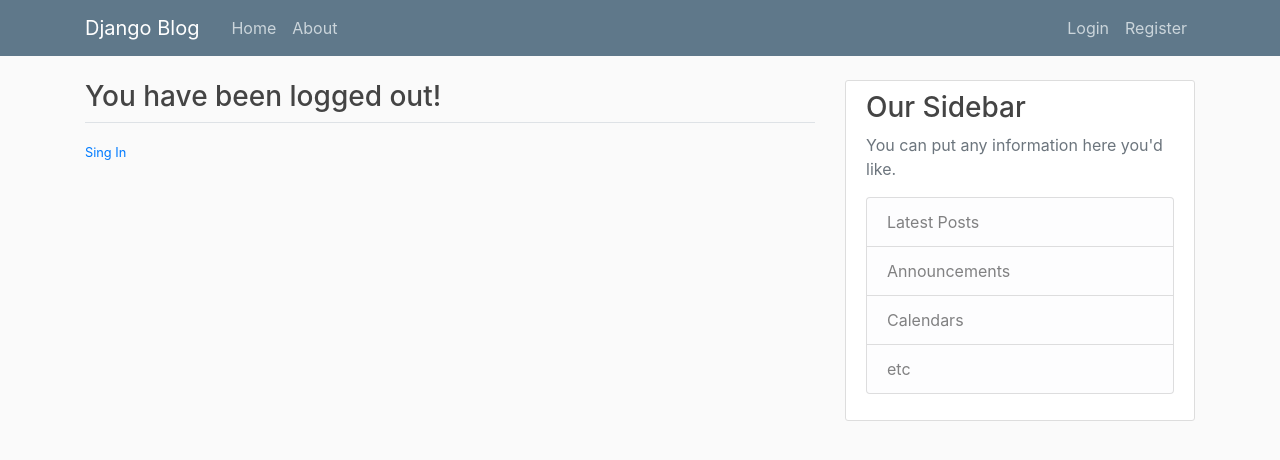
After one commit to mohammadraasel/django_blog, a Django app: page /logout/ in a window 1280 px wide. The commit adds this page. Shown: the top 460 px of the page. Run offline with Django 3.2, Linux system fonts and the light colour scheme; some libraries are stand-ins or nearby versions.

Commit message:
login functionality added

```diff
--- a/blog/templates/blog/base.html
+++ b/blog/templates/blog/base.html
@@ -37,8 +37,14 @@
                         </div>
                         <!-- Navbar Right Side -->
                         <div class="navbar-nav">
-                            <a class="nav-item nav-link" href="#">Login</a>
-                            <a class="nav-item nav-link" href="{% url 'user_register' %}">Register</a>
+                            {% if user.is_authenticated %}
+                                <a class="nav-item nav-link" href="{% url 'user_profile' %}">Profile</a>
+                                <a class="nav-item nav-link" href="{% url 'logout'%}">Logout</a>
+                            {% else %}
+                                <a class="nav-item nav-link" href="{% url 'login'%}">Login</a>
+                                <a class="nav-item nav-link" href="{% url 'register' %}">Register</a>
+                            {% endif %}
+
                         </div>
                     </div>
                 </div>
--- a/blog/urls.py
+++ b/blog/urls.py
@@ -1,6 +1,7 @@
 
 from django.urls import path
 from . import views
+
 
 urlpatterns = [
     path('', views.home, name ='blog_home'),
--- a/django_blog/settings.py
+++ b/django_blog/settings.py
@@ -127,3 +127,6 @@ USE_TZ = True
 STATIC_URL = '/static/'
 
 CRISPY_TEMPLATE_PACK = 'bootstrap4'
+
+LOGIN_REDIRECT_URL = 'blog_home'
+LOGIN_URL = "login"
--- a/django_blog/urls.py
+++ b/django_blog/urls.py
@@ -1,10 +1,14 @@
 
 from django.contrib import admin
 from django.urls import path, include
-from users import views
+from users import views as user_view
+from django.contrib.auth import views as auth_view
 
 urlpatterns = [
     path('admin/', admin.site.urls),
-    path('register/', views.register, name='user_register'),
-    path('', include('blog.urls'))
+    path('', include('blog.urls')),
+    path('register/', user_view.register, name ='register'),
+    path('profile/', user_view.profile, name ='user_profile'),
+    path('login/', auth_view.LoginView.as_view(template_name = 'users/login.html'), name ='login'),
+    path('logout/', auth_view.LogoutView.as_view(template_name = 'users/logout.html'), name ='logout'),
 ]
--- /dev/null
+++ b/users/templates/users/logout.html
@@ -0,0 +1,12 @@
+{% extends 'blog/base.html' %}
+
+
+{% block content %}
+    <h3>You have been logged out!</h3>
+    <div class="border-top pt-3">
+        <small class="text-muted">
+            <a href="{% url 'login' %}">Sing In</a>
+        </small>
+    </div>
+
+{% endblock content %}
--- /dev/null
+++ b/users/templates/users/profile.html
@@ -0,0 +1,6 @@
+{% extends 'blog/base.html' %}
+
+
+{% block content %}
+    <h3>Your name is {{user.username}}</h3>
+{% endblock content %}
--- a/users/templates/users/register.html
+++ b/users/templates/users/register.html
@@ -19,5 +19,11 @@
                 </button>
             </div>
         </form>
+        <div class="border-top pt-3">
+            <small class="text-muted">
+                Already Have an Account?
+                <a href="{% url 'login' %}">Sing In</a>
+            </small>
+        </div>
     </div>
 {% endblock content %}
--- a/users/views.py
+++ b/users/views.py
@@ -1,6 +1,7 @@
 from django.shortcuts import render, redirect
 from .forms import UserRegisterForm
 from django.contrib import messages
+from django.contrib.auth.decorators import login_required
 
 # Create your views here.
 
@@ -15,3 +16,7 @@ def register(request):
         form = UserRegisterForm()
 
     return render(request, 'users/register.html', {'form': form})
+
+@login_required
+def profile(request):
+    return render(request, 'users/profile.html')
```
Also changed, not shown: users/templates/users/login.html (+14 -2 lines).
